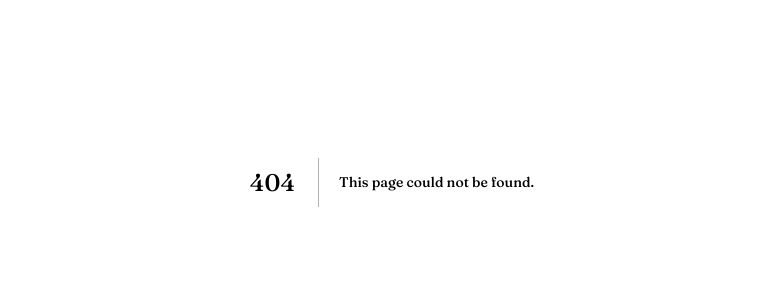
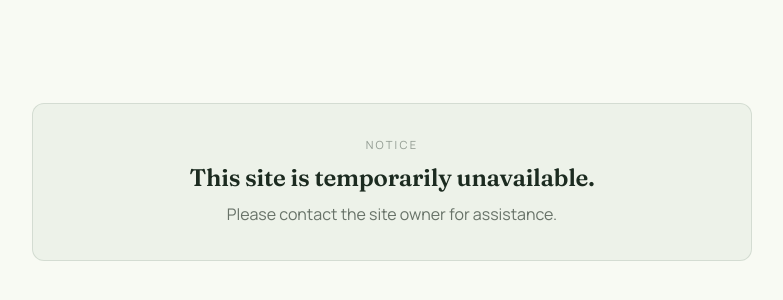
Before and after one commit to clothing-design-cmpc/small-time-resort-template, a Next.js app: page /license-invalid in a window 1280 px wide. Before the commit this address had no page. Shown: the part 218-518 px from the top of the page, without its empty margins (248-1031 px from the left). Built offline with nearby package versions, Linux system fonts and the light colour scheme.

Commit message:
add reseller license check via central license validation

```diff
--- /dev/null
+++ b/app/license-invalid/license-invalid.css
@@ -0,0 +1,54 @@
+/*
+ * .licenseInvalidSection
+ * Full-viewport centering wrapper for the lockout notice. Uses 100dvh
+ * (not 100vh) so it isn't affected by mobile browser address bar overlap.
+ */
+.licenseInvalidSection {
+  display: flex;
+  flex-direction: column;
+  align-items: center;
+  justify-content: center;
+  min-height: 100dvh;
+  padding: var(--space-lg);
+  background-color: var(--color-bg);
+}
+
+/*
+ * .licenseInvalidCard
+ * Centered content card. Matches the app's card border/surface pattern
+ * (Rule 23.10) rather than floating bare text on the background.
+ */
+.licenseInvalidCard {
+  display: flex;
+  flex-direction: column;
+  gap: var(--space-sm);
+  max-width: var(--max-width-narrow);
+  width: 100%;
+  padding: var(--space-xl);
+  border: 1px solid var(--color-border);
+  border-radius: 12px;
+  background-color: var(--color-surface);
+  text-align: center;
+}
+
+.licenseInvalidEyebrow {
+  font-size: 0.7rem;
+  letter-spacing: 0.2em;
+  text-transform: uppercase;
+  color: var(--color-text-muted);
+}
+
+.licenseInvalidTitle {
+  font-size: 1.5rem;
+  line-height: 1.3;
+  color: var(--color-text-primary);
+  letter-spacing: -0.01em;
+}
+
+.licenseInvalidBody {
+  font-size: 1rem;
+  line-height: 1.65;
+  color: var(--color-text-secondary);
+  max-width: 60ch;
+  margin: 0 auto;
+}
--- /dev/null
+++ b/app/license-invalid/page.jsx
@@ -0,0 +1,36 @@
+/**
+ * FILE: app/license-invalid/page.jsx
+ * ROLE: Public — reachable by anyone, but only shown when middleware.js
+ *       redirects here after services/licenseGuard.js reports an invalid license
+ *
+ * PURPOSE:
+ * Renders a plain, non-technical notice when this deployment's license
+ * key is missing, revoked, or being used on a domain it wasn't issued
+ * for. Never shows technical details (no key values, no reasons) since
+ * this page is publicly reachable by whoever visits the site.
+ *
+ * DATA FLOW:
+ * 1. middleware.js calls checkLicense(hostname) on every request
+ * 2. If invalid -> redirected here before any other page can render
+ * 3. This page shows a static message only — it makes no further checks
+ */
+import "./license-invalid.css";
+
+export const metadata = {
+  title: "Site Unavailable",
+  description: "This site is temporarily unavailable.",
+};
+
+export default function LicenseInvalidPage() {
+  return (
+    <section className="licenseInvalidSection">
+      <div className="licenseInvalidCard">
+        <p className="licenseInvalidEyebrow">Notice</p>
+        <h1 className="licenseInvalidTitle">This site is temporarily unavailable.</h1>
+        <p className="licenseInvalidBody">
+          Please contact the site owner for assistance.
+        </p>
+      </div>
+    </section>
+  );
+}
```
Also changed, not shown: middleware.js (+20 -2 lines), services/licenseGuard.js (added, +113 -0 lines), overviewProject.txt.
